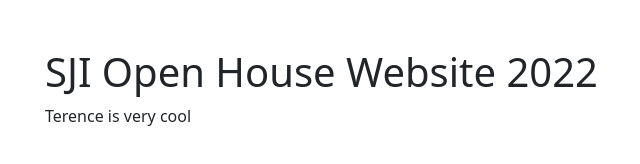
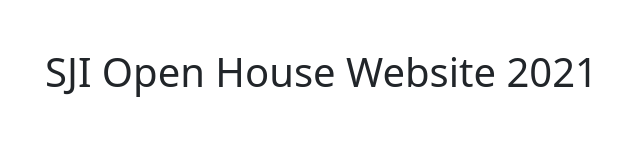
Before and after one commit to of89p/sjiopenhouse, a plain HTML site: page index.html in a window 1280 px wide. Shown: the whole page, without its empty margins (37-677 px from the left). Drawn offline with nearby package versions, Linux system fonts and the light colour scheme.

Commit message:
Update index.html

```diff
--- a/index.html
+++ b/index.html
@@ -9,8 +9,8 @@
 </head>
 <body class="container">
     <br><br>
-  <h1>SJI Open House Website 2022</h1>
-  <p> Terence is very cool</p>
+  <h1>SJI Open House Website 2021</h1>
+
 </body>
 
 
```
